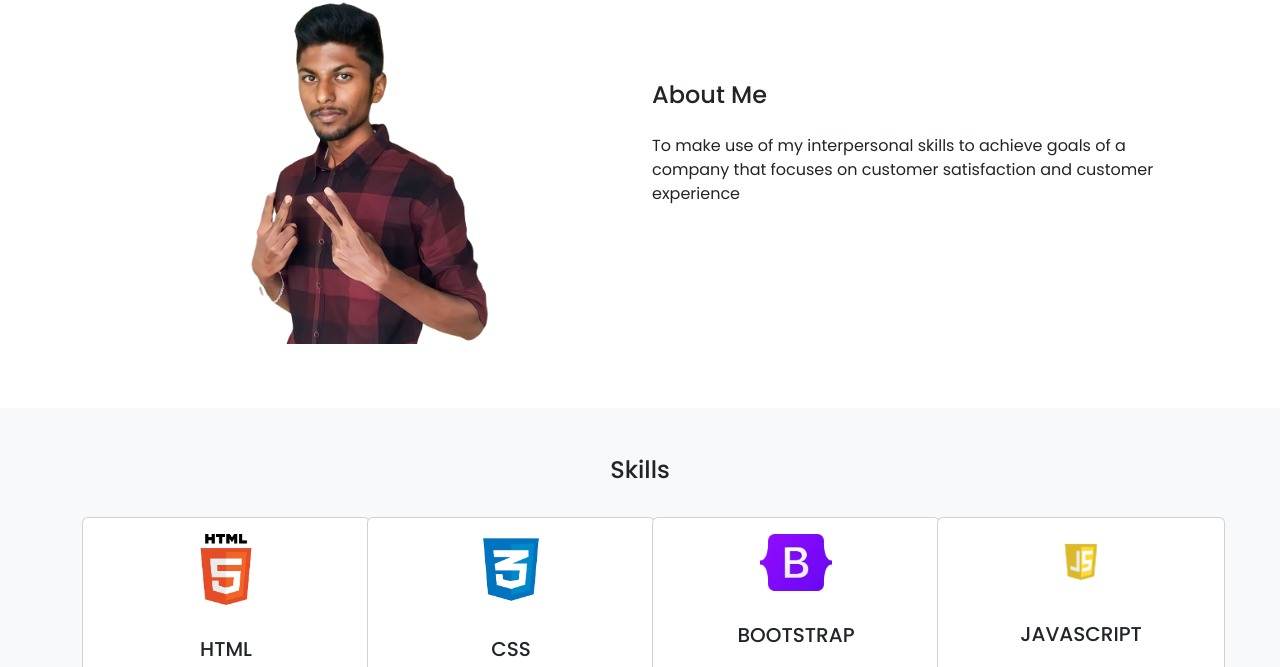
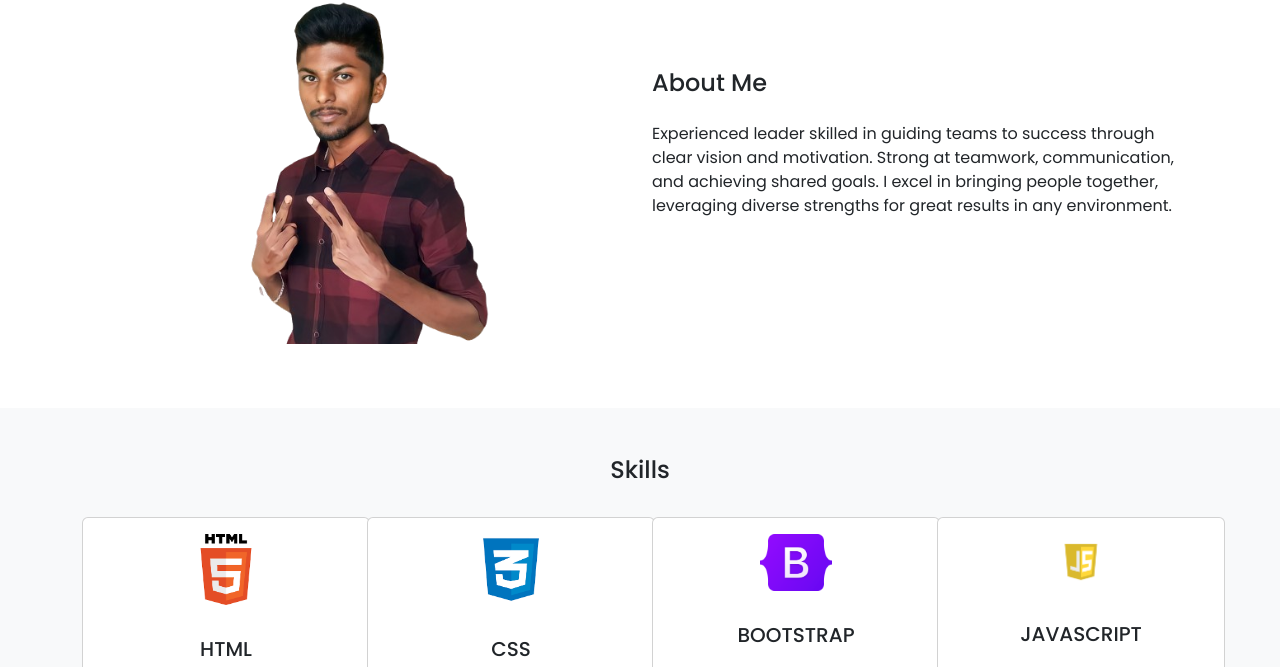
Before and after one commit to vetrivel5523/Vetrivel-portfolio, a plain HTML site: page index.html in a window 1280 px wide. Shown: the part 900-1567 px from the top of the page. Drawn offline with nearby package versions, Linux system fonts and the light colour scheme.

Commit message:
Adder about

```diff
--- a/index.html
+++ b/index.html
@@ -79,9 +79,9 @@
             </div><br>
             <div class="col-md-6">
                 <h4 class="pb-3">About Me</h4>
-                <p class="pb-3">To make use of my interpersonal skills to achieve goals of a company that focuses on
-                    customer
-                    satisfaction and customer experience</p>
+                <p class="pb-3">Experienced leader skilled in guiding teams to success through clear vision and
+                    motivation. Strong at teamwork, communication, and achieving shared goals. I excel in bringing
+                    people together, leveraging diverse strengths for great results in any environment.</p>
             </div>
         </div>
     </div>
```
Also changed, not shown: images/ban2.jpg (deleted).
